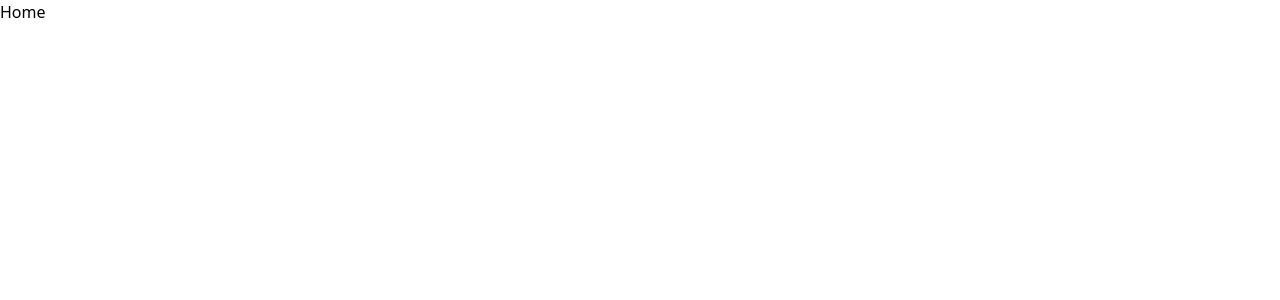
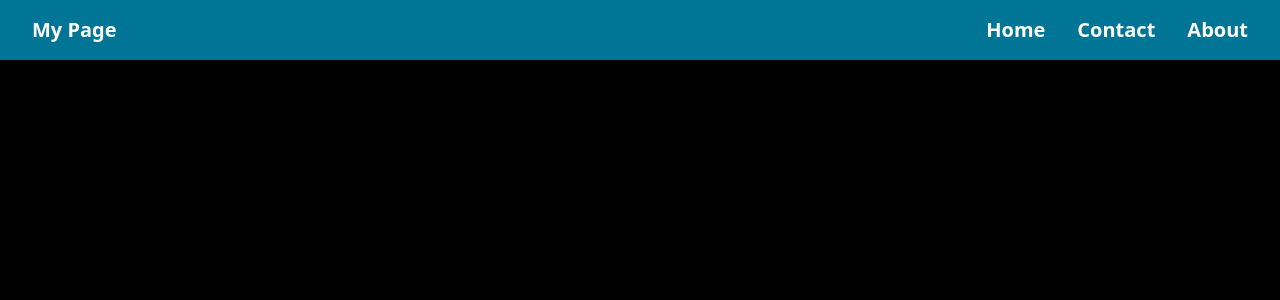
Before and after one commit to nidhi-webdev/gallery, a React (Vite) app in the folder Gallery/: page / in a window 1280 px wide. Shown: the top 300 px of the page. Built offline with nearby package versions, Linux system fonts and the light colour scheme.

Commit message:
Routing advance

```diff
--- a/Gallery/src/App.jsx
+++ b/Gallery/src/App.jsx
@@ -1,19 +1,13 @@
-import { BrowserRouter, Route, Routes } from 'react-router-dom'
-import Contact from './pages/Contact'
-import Home from './pages/Home'
-import About from './pages/About'
+import React from 'react'
+import Footer from './components/Footer'
+import Navbar from './components/Navbar'
 
 const App = () => {
   return (
-    <BrowserRouter>
-
-        <Routes>
-          <Route path='/' element={<Home />} />
-          <Route path='/About' element={<About />} />
-          <Route path='/Contact' element={<Contact />} />
-        </Routes>
-
-    </BrowserRouter>
+    <div className='h-screen bg-black text-white'>
+      <Navbar />
+      {/* <Footer /> */}
+    </div>
   )
 }
 
--- a/Gallery/src/components/Cards.jsx
+++ /dev/null
@@ -1,14 +0,0 @@
-const Cards = (props) => {
-  return (
-    <div>
-       <a href={props.elem.url}>
-          <div className="bg-white h-40 flex flex-col rounded-2xl">
-            <img src={props.elem.download_url} alt="Image" className="h-[85%] w-full object-cover rounded-2xl" />
-            <h1 className="text-black text-center bold text-lg  ">{props.elem.author}</h1>
-          </div>
-        </a>
-    </div>
-  )
-}
-
-export default Cards
--- /dev/null
+++ b/Gallery/src/components/Footer.jsx
@@ -0,0 +1,11 @@
+import React from 'react'
+
+const Footer = () => {
+  return (
+    <div>
+      Footer
+    </div>
+  )
+}
+
+export default Footer
--- /dev/null
+++ b/Gallery/src/components/Navbar.jsx
@@ -0,0 +1,16 @@
+import React from 'react'
+
+const Navbar = () => {
+  return (
+    <div className='flex justify-between px-8 py-4 bg-cyan-700'>
+     <h2 className='text-xl font-bold'> My Page </h2>
+     <div className='flex gap-8 text-xl font-bold'>
+        <a href='/'>Home </a>
+        <a href='/'> Contact </a>
+        <a href='/'>About</a>
+     </div>
+    </div>
+  )
+}
+
+export default Navbar
```
